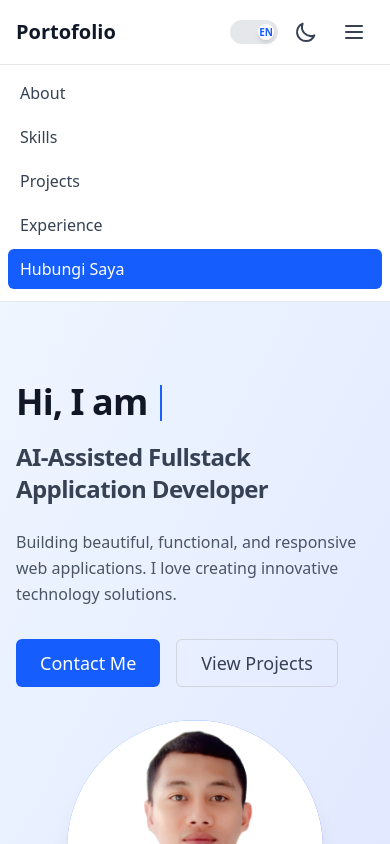
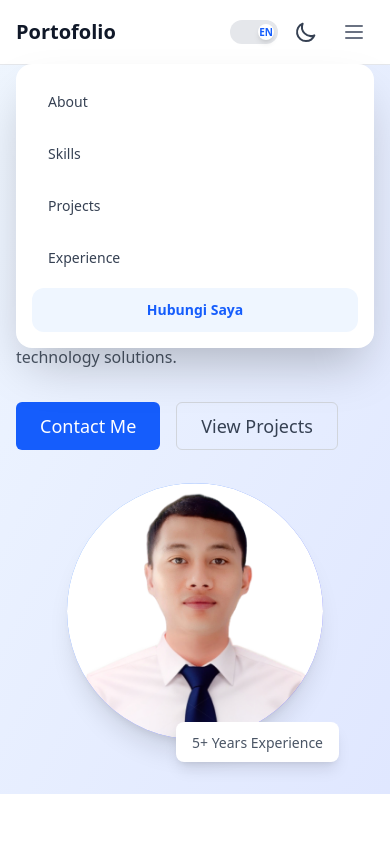
Before and after one commit to hambaliairz-ship-it/portofolio-ai, a Next.js app: page / in a window 390 px wide. Both pictures are taken after a click on the button "Buka menu utama". Shown: the top 844 px of the page. Built offline with nearby package versions, Linux system fonts and the light colour scheme.

Commit message:
Enhance mobile menu with minimalist floating design and animations

```diff
--- a/komponen/organisme/hero/Hero.js
+++ b/komponen/organisme/hero/Hero.js
@@ -12,12 +12,12 @@ const Hero = () => {
   const { t } = useLanguage();
 
   return (
-    <section className="py-20 bg-linear-to-br from-blue-50 to-indigo-100 dark:from-gray-800 dark:to-gray-900 overflow-hidden">
+    <section className="py-12 md:py-20 bg-linear-to-br from-blue-50 to-indigo-100 dark:from-gray-800 dark:to-gray-900 overflow-hidden">
       <div className="container mx-auto px-4 sm:px-6 lg:px-8">
-        <div className="flex flex-col md:flex-row items-center">
+        <div className="flex flex-col md:flex-row items-center pt-8 md:pt-0">
           <div className="md:w-1/2 mb-10 md:mb-0">
             <motion.div
-              initial={{ opacity: 0, y: 20 }}
+              initial={{ opacity: 0, y: 10 }}
               whileInView={{ opacity: 1, y: 0 }} viewport={{ once: false }}
               transition={{ duration: 0.5 }}
             >
--- a/komponen/organisme/navbar/Navbar.js
+++ b/komponen/organisme/navbar/Navbar.js
@@ -1,5 +1,6 @@
 import React, { useState } from 'react';
 import Link from 'next/link';
+import { motion, AnimatePresence } from 'framer-motion';
 import Navigation from '../../molekul/navigation/Navigation';
 import ThemeToggle from '../../atom/theme-toggle/ThemeToggle';
 import LanguageToggle from '../../atom/language-toggle/LanguageToggle';
@@ -41,7 +42,7 @@ const Navbar = () => {
             <ThemeToggle />
             <button
               onClick={() => setIsOpen(!isOpen)}
-              className="inline-flex items-center justify-center p-2 rounded-md text-gray-700 dark:text-gray-300 hover:text-blue-600 dark:hover:text-blue-400 focus:outline-none"
+              className="inline-flex items-center justify-center p-2 rounded-full text-gray-500 hover:text-gray-900 dark:text-gray-400 dark:hover:text-white hover:bg-gray-100 dark:hover:bg-gray-800 focus:outline-none transition-all duration-200"
               aria-expanded="false"
             >
               <span className="sr-only">Buka menu utama</span>
@@ -54,29 +55,45 @@ const Navbar = () => {
       </div>
 
       {/* Mobile Menu */}
+      <div className="md:hidden">
+        <AnimatePresence>
           {isOpen && (
-        <div className="md:hidden">
-          <div className="px-2 pt-2 pb-3 space-y-1 sm:px-3 bg-white dark:bg-gray-800 border-t border-gray-200 dark:border-gray-700">
-            {navLinks.map((link) => (
-              <a
+            <motion.div
+              initial={{ opacity: 0, scale: 0.95, y: -20 }}
+              animate={{ opacity: 1, scale: 1, y: 0 }}
+              exit={{ opacity: 0, scale: 0.95, y: -20 }}
+              transition={{ duration: 0.3, ease: [0.33, 1, 0.68, 1] }} // smooth easeOutCubic
+              className="absolute top-16 left-4 right-4 bg-white dark:bg-gray-800 rounded-2xl shadow-2xl p-4 overflow-hidden origin-top"
+            >
+              <div className="flex flex-col space-y-2">
+                {navLinks.map((link, index) => (
+                  <motion.a
                     key={link.href}
                     href={link.href}
-                className="block px-3 py-2 rounded-md text-base font-medium text-gray-700 hover:text-blue-600 dark:text-gray-300 dark:hover:text-blue-400 hover:bg-gray-50 dark:hover:bg-gray-700"
+                    initial={{ opacity: 0, x: -20 }}
+                    animate={{ opacity: 1, x: 0 }}
+                    transition={{ delay: 0.1 + index * 0.05 }}
+                    className="block px-4 py-3 rounded-xl text-sm font-medium text-gray-700 dark:text-gray-200 hover:bg-gray-50 dark:hover:bg-gray-700/50 hover:text-blue-600 dark:hover:text-blue-400 transition-colors"
                     onClick={() => setIsOpen(false)}
                   >
                     {link.label}
-              </a>
+                  </motion.a>
                 ))}
-            <a
+                <motion.a
                   href="#contact"
-              className="block px-3 py-2 rounded-md text-base font-medium text-white bg-blue-600 hover:bg-blue-700"
+                  initial={{ opacity: 0, x: -20 }}
+                  animate={{ opacity: 1, x: 0 }}
+                  transition={{ delay: 0.1 + navLinks.length * 0.05 }}
+                  className="block px-4 py-3 rounded-xl text-sm font-bold text-blue-600 dark:text-blue-400 bg-blue-50 dark:bg-blue-900/20 hover:bg-blue-100 dark:hover:bg-blue-900/30 transition-colors text-center"
                   onClick={() => setIsOpen(false)}
                 >
                   Hubungi Saya
-            </a>
+                </motion.a>
               </div>
+            </motion.div>
+          )}
+        </AnimatePresence>
       </div>
-      )}
     </header>
   );
 };
```
Lines whose indentation alone changed are shown as unchanged.
